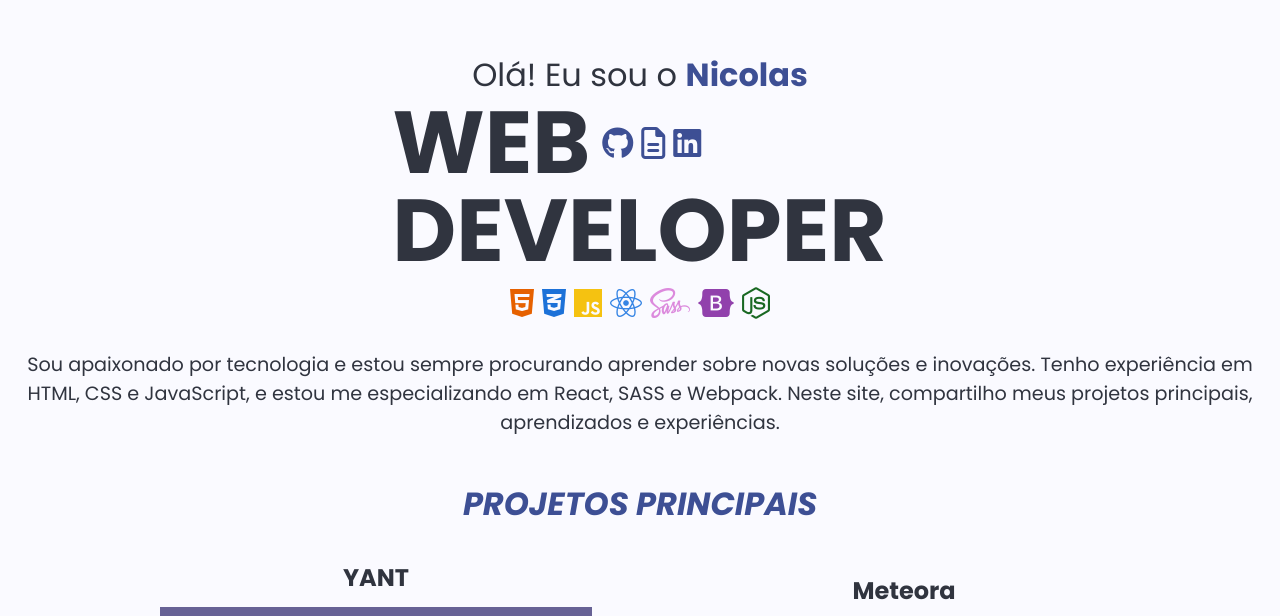
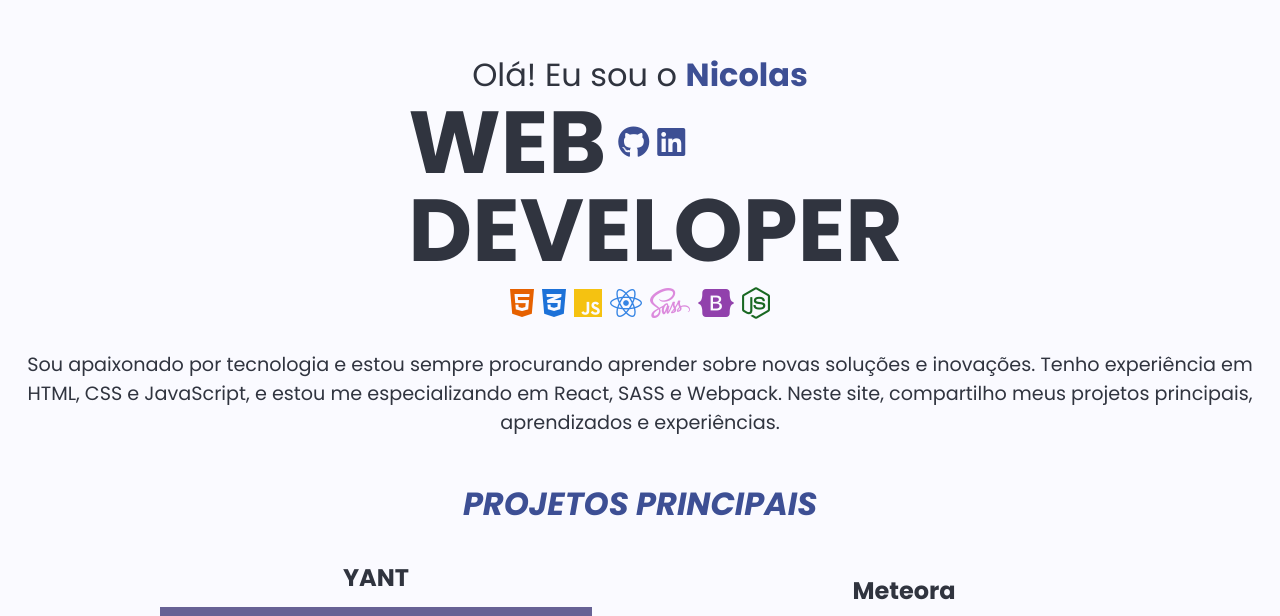
Before and after one commit to NickDCA/Portfolio, a plain HTML site: page index.html in a window 1280 px wide. Shown: the part 101-717 px from the top of the page. Drawn offline with Linux system fonts and the light colour scheme.

Commit message:
Links Header #0

```diff
--- a/index.html
+++ b/index.html
@@ -24,18 +24,23 @@
             <div class="title">
                 <h1>Web</h1>
                 <div class="title__links">
+                    <a href="https://github.com/NickDCA">
                         <i
                             class="fa-brands fa-2x fa-github"
                             style="color: rgb(61, 79, 148)"
                         ></i>
-                    <i
+                    </a>
+                    <!-- Currículo -->
+                    <!-- <i
                         class="fa-regular fa-2x fa-file-lines"
                         style="color: rgb(61, 79, 148)"
-                    ></i>
+                    ></i> -->
+                    <a href="www.linkedin.com/in/nickdca">
                         <i
                             class="fa-brands fa-2x fa-linkedin"
                             style="color: rgb(61, 79, 148)"
                         ></i>
+                    </a>
                 </div>
                 <h1>Developer</h1>
             </div>
```
Lines whose indentation alone changed are shown as unchanged.
